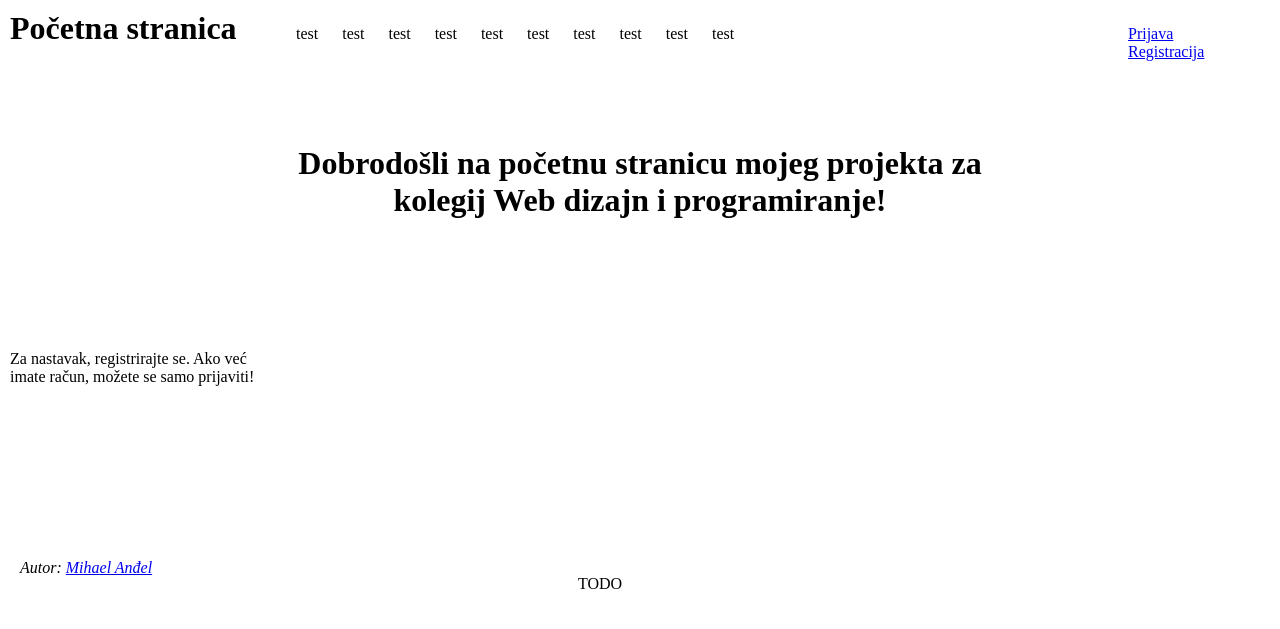
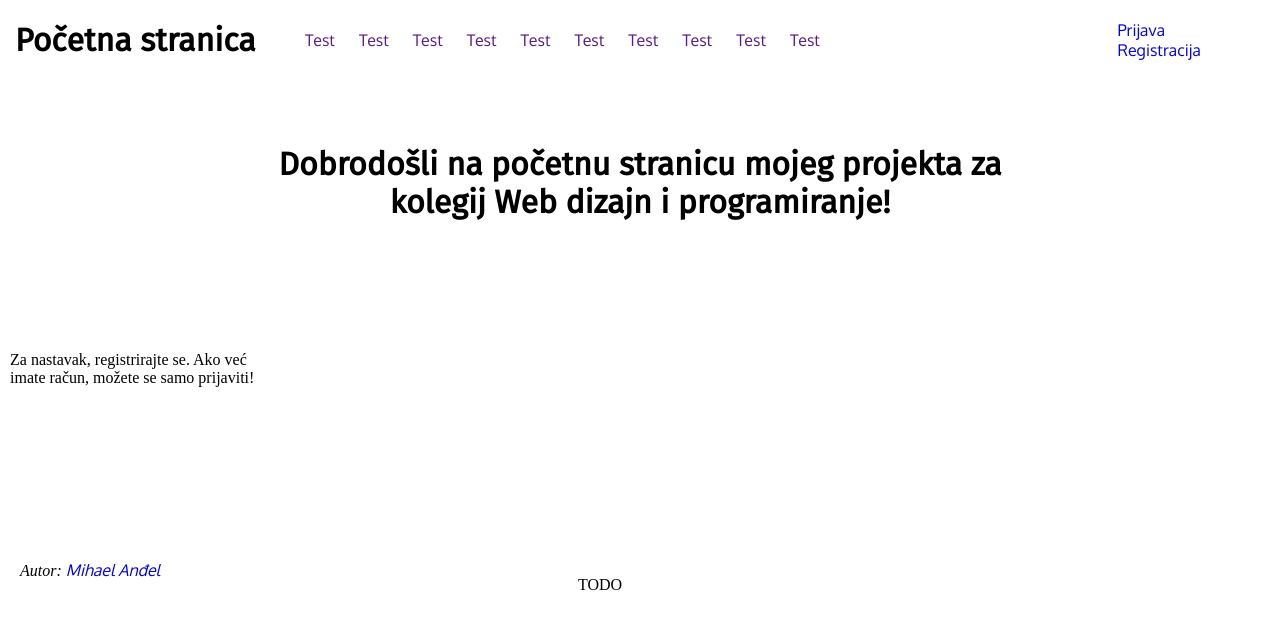
Before and after one commit to MihaelAndel/WebDiP_projekt, a PHP site: page / in a window 1280 px wide. Shown: the top 629 px of the page. Run offline with PHP 8.4, Linux system fonts and the light colour scheme.

Commit message:
Dodani fontovi

```diff
--- a/css/prijava.css
+++ b/css/prijava.css
@@ -2,6 +2,7 @@
 
 header {
     grid-template-columns: 85% 15%;
+
 }
 
 input {
--- a/css/style.css
+++ b/css/style.css
@@ -1,3 +1,5 @@
+@import url('https://fonts.googleapis.com/css?family=Fira+Sans|Oxygen&display=swap');
+
 html {
     height: 100%;
 }
@@ -10,23 +12,32 @@ body {
     padding: 0;
 }
 
+h1 {
+    font-family: 'Fira Sans', sans-serif;
+}
+
+a {
+    font-family: 'Oxygen', sans-serif;
+    text-decoration: none;
+}
+
 header {
+    margin: 0 15px;
     display: grid;
     height: 0;
+    align-items: center;
 }
 
 header h1 {
-    margin: 10px 0 0 10px;
     grid-column-start: 1;
     grid-column-end: 1;
 }
 
 header ul {
-    margin: 25px 0 0 0;
     list-style-type: none;
 }
 
-header ul li {
+header nav ul li {
     display: inline-block;
     margin: 0 20px 0 0;
 }
--- a/index.php
+++ b/index.php
@@ -14,16 +14,16 @@
         <h1 id="naslov">Početna stranica</h1>
         <nav>
             <ul>
-                <li>test</li>
-                <li>test</li>
-                <li>test</li>
-                <li>test</li>
-                <li>test</li>
-                <li>test</li>
-                <li>test</li>
-                <li>test</li>
-                <li>test</li>
-                <li>test</li>
+                <li><a href="">Test</a></li>
+                <li><a href="">Test</a></li>
+                <li><a href="">Test</a></li>
+                <li><a href="">Test</a></li>
+                <li><a href="">Test</a></li>
+                <li><a href="">Test</a></li>
+                <li><a href="">Test</a></li>
+                <li><a href="">Test</a></li>
+                <li><a href="">Test</a></li>
+                <li><a href="">Test</a></li>
             </ul>
         </nav>
         <nav class="prijava-registracija">
--- a/obrasci/prijava.php
+++ b/obrasci/prijava.php
@@ -12,7 +12,7 @@
 <body>
     <header>
         <h1>Prijava</h1>
-        <nav>
+        <nav class="prijava-registracija">
             <ul>
                 <li> <a href="registracija.php">Registracija</a> </li>
                 <li> <a href="../index.php">Početna</a> </li>
```
